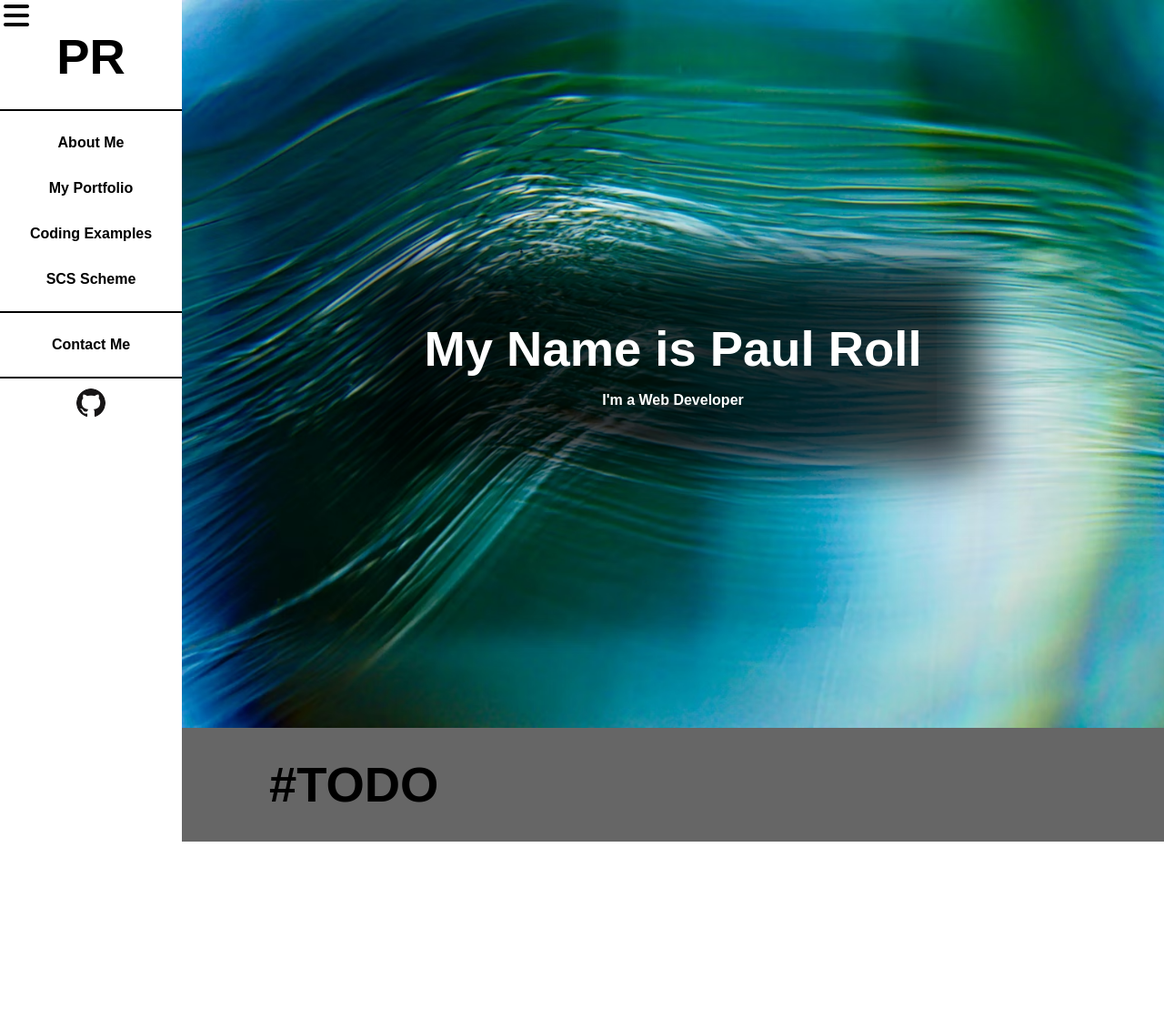
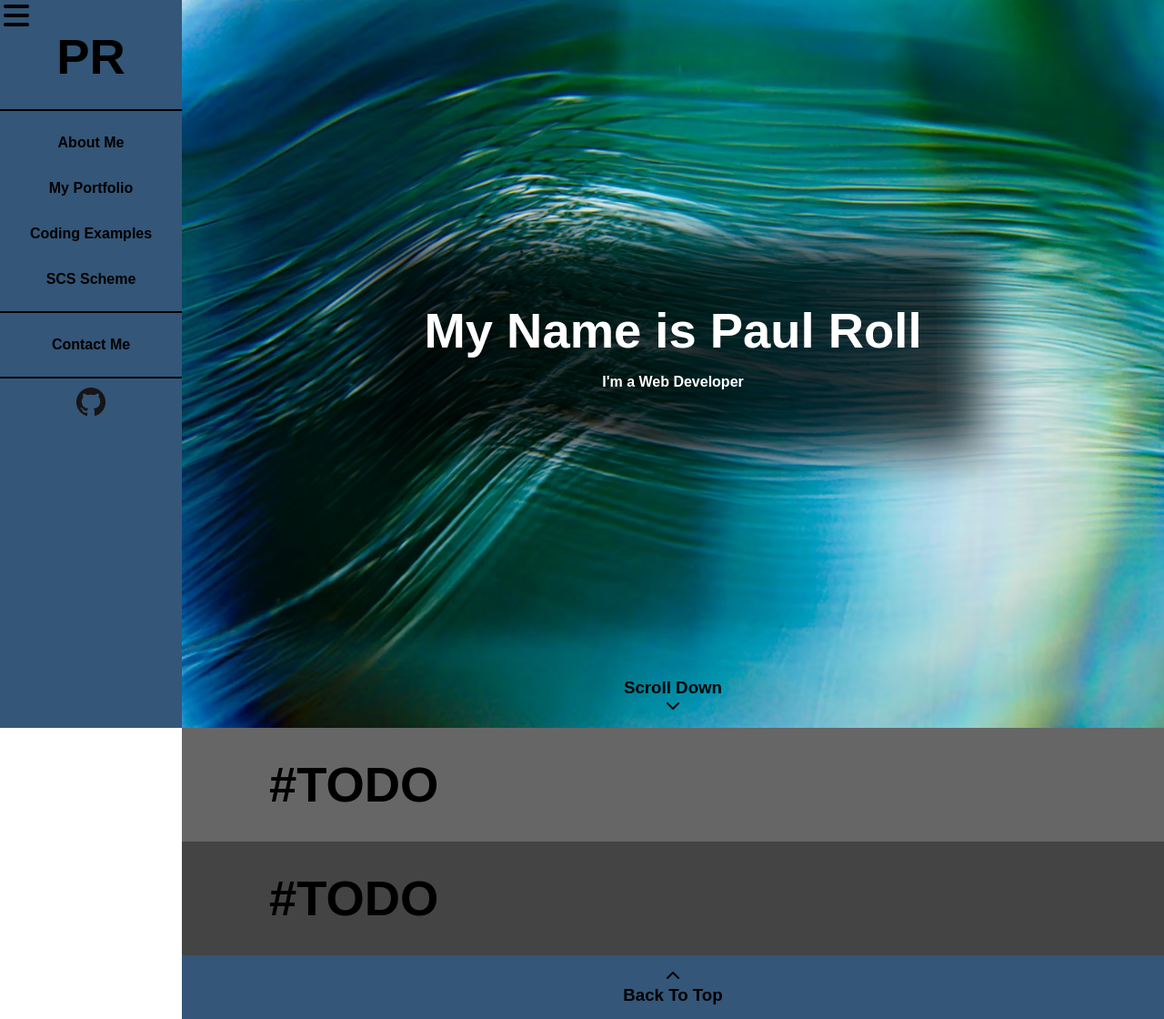
Before and after one commit to paul-roll/Portfolio, a PHP site: page / in a window 1280 px wide. Shown: the whole page at 91% size. Before the commit the page ends 925 px from the top, so only its background shows below. Run offline with PHP 8.4, Linux system fonts and the light colour scheme; some libraries are stand-ins or nearby versions.

Commit message:
Extended sidebar height to full viewport Tweaked github link for non white background Added Scroll Down and Back To Top buttons with temporary button styling Added placeholders for the portfolio and contact sections

```diff
--- a/css/stylesheet.css
+++ b/css/stylesheet.css
@@ -307,23 +307,19 @@ a {
 }
 
 /* line 40, ../../Users/paulr/Desktop/Netmatters/Portfolio/scss/2.base/_2.base.scss */
-a img {
-  border-radius: 50%;
-  border: 1px solid white;
-}
-
-/* line 44, ../../Users/paulr/Desktop/Netmatters/Portfolio/scss/2.base/_2.base.scss */
 a:hover {
   text-decoration: underline;
 }
 
-/* line 46, ../../Users/paulr/Desktop/Netmatters/Portfolio/scss/2.base/_2.base.scss */
+/* line 42, ../../Users/paulr/Desktop/Netmatters/Portfolio/scss/2.base/_2.base.scss */
 a:hover.github img {
+  border: 2px solid white;
+  border-radius: 50%;
   background-color: white;
   filter: invert(1);
 }
 
-/* line 53, ../../Users/paulr/Desktop/Netmatters/Portfolio/scss/2.base/_2.base.scss */
+/* line 51, ../../Users/paulr/Desktop/Netmatters/Portfolio/scss/2.base/_2.base.scss */
 .burger {
   position: absolute;
   font-size: 2em;
@@ -331,25 +327,25 @@ a:hover.github img {
   z-index: 1;
 }
 
-/* line 61, ../../Users/paulr/Desktop/Netmatters/Portfolio/scss/2.base/_2.base.scss */
+/* line 59, ../../Users/paulr/Desktop/Netmatters/Portfolio/scss/2.base/_2.base.scss */
 .sidebar {
   margin: 0;
   padding: 0;
   width: 200px;
-  background-color: white;
+  background-color: #345678;
   position: fixed;
   overflow: hidden;
+  height: 100%;
 }
 
-/* line 68, ../../Users/paulr/Desktop/Netmatters/Portfolio/scss/2.base/_2.base.scss */
+/* line 67, ../../Users/paulr/Desktop/Netmatters/Portfolio/scss/2.base/_2.base.scss */
 .sidebar .flex-container {
-  height: 100%;
   display: flex;
   flex-direction: column;
   align-items: center;
 }
 
-/* line 77, ../../Users/paulr/Desktop/Netmatters/Portfolio/scss/2.base/_2.base.scss */
+/* line 75, ../../Users/paulr/Desktop/Netmatters/Portfolio/scss/2.base/_2.base.scss */
 .banner {
   color: white;
   background-image: url(../img/banner.avif);
@@ -357,7 +353,7 @@ a:hover.github img {
   text-align: center;
 }
 
-/* line 82, ../../Users/paulr/Desktop/Netmatters/Portfolio/scss/2.base/_2.base.scss */
+/* line 80, ../../Users/paulr/Desktop/Netmatters/Portfolio/scss/2.base/_2.base.scss */
 .banner .flex-container {
   height: 100vh;
   display: flex;
@@ -366,107 +362,141 @@ a:hover.github img {
   align-items: center;
 }
 
-/* line 88, ../../Users/paulr/Desktop/Netmatters/Portfolio/scss/2.base/_2.base.scss */
+/* line 86, ../../Users/paulr/Desktop/Netmatters/Portfolio/scss/2.base/_2.base.scss */
 .banner .flex-container > div {
   background-color: rgba(0, 0, 0, 0.75);
   box-shadow: 0 0 50px 50px rgba(0, 0, 0, 0.75);
+  margin-top: auto;
+}
+
+/* line 91, ../../Users/paulr/Desktop/Netmatters/Portfolio/scss/2.base/_2.base.scss */
+.banner .flex-container > a {
+  margin-top: auto;
 }
 
 /* line 96, ../../Users/paulr/Desktop/Netmatters/Portfolio/scss/2.base/_2.base.scss */
-.test {
+.portfolio {
   background-color: #666;
 }
 
-/* line 100, ../../Users/paulr/Desktop/Netmatters/Portfolio/scss/2.base/_2.base.scss */
+/* line 99, ../../Users/paulr/Desktop/Netmatters/Portfolio/scss/2.base/_2.base.scss */
+.contact {
+  background-color: #444;
+}
+
+/* line 102, ../../Users/paulr/Desktop/Netmatters/Portfolio/scss/2.base/_2.base.scss */
+.footer {
+  background-color: #345678;
+  text-align: center;
+}
+
+/* line 108, ../../Users/paulr/Desktop/Netmatters/Portfolio/scss/2.base/_2.base.scss */
+.btn {
+  display: inline-block;
+}
+
+/* line 110, ../../Users/paulr/Desktop/Netmatters/Portfolio/scss/2.base/_2.base.scss */
+.btn:hover {
+  color: white;
+  background-color: rgba(0, 0, 0, 0.75);
+  box-shadow: 0 0 10px 10px rgba(0, 0, 0, 0.75);
+}
+
+/* line 115, ../../Users/paulr/Desktop/Netmatters/Portfolio/scss/2.base/_2.base.scss */
+.btn h3 {
+  margin: 0;
+}
+
+/* line 120, ../../Users/paulr/Desktop/Netmatters/Portfolio/scss/2.base/_2.base.scss */
 .wrapper {
   padding: 15px;
   margin: 0 auto;
 }
 
 @media (min-width: 576px) {
-  /* line 100, ../../Users/paulr/Desktop/Netmatters/Portfolio/scss/2.base/_2.base.scss */
+  /* line 120, ../../Users/paulr/Desktop/Netmatters/Portfolio/scss/2.base/_2.base.scss */
   .wrapper {
     max-width: 362px;
   }
 }
 
 @media (min-width: 768px) {
-  /* line 100, ../../Users/paulr/Desktop/Netmatters/Portfolio/scss/2.base/_2.base.scss */
+  /* line 120, ../../Users/paulr/Desktop/Netmatters/Portfolio/scss/2.base/_2.base.scss */
   .wrapper {
     max-width: 550px;
   }
 }
 
 @media (min-width: 992px) {
-  /* line 100, ../../Users/paulr/Desktop/Netmatters/Portfolio/scss/2.base/_2.base.scss */
+  /* line 120, ../../Users/paulr/Desktop/Netmatters/Portfolio/scss/2.base/_2.base.scss */
   .wrapper {
     max-width: 770px;
   }
 }
 
 @media (min-width: 1200px) {
-  /* line 100, ../../Users/paulr/Desktop/Netmatters/Portfolio/scss/2.base/_2.base.scss */
+  /* line 120, ../../Users/paulr/Desktop/Netmatters/Portfolio/scss/2.base/_2.base.scss */
   .wrapper {
     max-width: 950px;
   }
 }
 
-/* line 117, ../../Users/paulr/Desktop/Netmatters/Portfolio/scss/2.base/_2.base.scss */
+/* line 137, ../../Users/paulr/Desktop/Netmatters/Portfolio/scss/2.base/_2.base.scss */
 .hidden {
   display: none;
 }
 
 @media (min-width: 576px) {
-  /* line 121, ../../Users/paulr/Desktop/Netmatters/Portfolio/scss/2.base/_2.base.scss */
+  /* line 141, ../../Users/paulr/Desktop/Netmatters/Portfolio/scss/2.base/_2.base.scss */
   .hide-xs {
     display: none;
   }
 }
 
 @media (min-width: 576px) {
-  /* line 126, ../../Users/paulr/Desktop/Netmatters/Portfolio/scss/2.base/_2.base.scss */
+  /* line 146, ../../Users/paulr/Desktop/Netmatters/Portfolio/scss/2.base/_2.base.scss */
   .show-xs {
     display: inherit;
   }
 }
 
 @media (min-width: 768px) {
-  /* line 132, ../../Users/paulr/Desktop/Netmatters/Portfolio/scss/2.base/_2.base.scss */
+  /* line 152, ../../Users/paulr/Desktop/Netmatters/Portfolio/scss/2.base/_2.base.scss */
   .hide-sm {
     display: none;
   }
 }
 
 @media (min-width: 768px) {
-  /* line 137, ../../Users/paulr/Desktop/Netmatters/Portfolio/scss/2.base/_2.base.scss */
+  /* line 157, ../../Users/paulr/Desktop/Netmatters/Portfolio/scss/2.base/_2.base.scss */
   .show-sm {
     display: inherit;
   }
 }
 
 @media (min-width: 992px) {
-  /* line 143, ../../Users/paulr/Desktop/Netmatters/Portfolio/scss/2.base/_2.base.scss */
+  /* line 163, ../../Users/paulr/Desktop/Netmatters/Portfolio/scss/2.base/_2.base.scss */
   .hide-md {
     display: none;
   }
 }
 
 @media (min-width: 992px) {
-  /* line 148, ../../Users/paulr/Desktop/Netmatters/Portfolio/scss/2.base/_2.base.scss */
+  /* line 168, ../../Users/paulr/Desktop/Netmatters/Portfolio/scss/2.base/_2.base.scss */
   .show-md {
     display: inherit;
   }
 }
 
 @media (min-width: 1200px) {
-  /* line 154, ../../Users/paulr/Desktop/Netmatters/Portfolio/scss/2.base/_2.base.scss */
+  /* line 174, ../../Users/paulr/Desktop/Netmatters/Portfolio/scss/2.base/_2.base.scss */
   .hide-lg {
     display: none;
   }
 }
 
 @media (min-width: 1200px) {
-  /* line 159, ../../Users/paulr/Desktop/Netmatters/Portfolio/scss/2.base/_2.base.scss */
+  /* line 179, ../../Users/paulr/Desktop/Netmatters/Portfolio/scss/2.base/_2.base.scss */
   .show-lg {
     display: inherit;
   }
--- a/index.html
+++ b/index.html
@@ -2,7 +2,7 @@
 <html>
 
   <head>
-    <title>#TODO</title>
+    <title>Paul Roll - Portfolio</title>
     <meta charset="UTF-8">
     <meta name="viewport" content="width=device-width, initial-scale=1">
     <link rel="stylesheet" href="css/stylesheet.css">
@@ -12,6 +12,7 @@
   <body>
 
     <header>
+
       <div class="burger">
         <a href="#"><i class="fa fa-bars"></i></a>
       </div>
@@ -29,9 +30,6 @@
           <a class="github" href="https://github.com/paul-roll" target="_blank"><img src="img/GitHub-Mark-32px.png"></a>
         </div>
       </nav>
-    </header>
-
-    <main>
 
       <section class="banner">
         <div class="wrapper flex-container">
@@ -39,10 +37,29 @@
             <h1>My Name is <br class="hide-md">Paul Roll</h1>
             <p>I'm a Web Developer</p>
           </div>
+
+          <a href="#portfolio">
+            <div class="btn">
+              <h3>Scroll Down</h3>
+              <i class="fa-solid fa-chevron-down"></i>
+            </div>
+          </a>
+
         </div>
       </section>
 
-      <section class="test">
+    </header>
+
+    <main>
+
+      <section class="portfolio">
+        <div class="wrapper">
+          <a name="portfolio"></a>
+          <h1>#TODO</h1>
+        </div>
+      </section>
+
+      <section class="contact">
         <div class="wrapper">
           <h1>#TODO</h1>
         </div>
@@ -50,7 +67,18 @@
 
     </main>
 
-    <footer></footer>
+    <footer>
+      <section class="footer">
+        <div class="wrapper">
+          <a href="#top">
+            <div class="btn">
+              <i class="fa-solid fa-chevron-up"></i>
+              <h3>Back To Top</h3>
+            </div>
+          </a>
+        </div>
+      </section>
+    </footer>
 
   </body>
 </html>
--- a/scss/2.base/_2.base.scss
+++ b/scss/2.base/_2.base.scss
@@ -37,13 +37,11 @@ hr {
 a {
     text-decoration: none;
     color: black;
-    img {
-        border-radius: 50%;
-        border: 1px solid white;
-    }
     &:hover {
         text-decoration: underline;
         &.github img {
+            border: 2px solid white;
+            border-radius: 50%;
             background-color: white;
             filter: invert(1);
         }
@@ -62,11 +60,11 @@ a {
     margin: 0;
     padding: 0;
     width: 200px;
-    background-color: white;
+    background-color: #345678;
     position: fixed;
     overflow: hidden;
+    height: 100%;
     .flex-container {
-        height: 100%;
         display: flex;
         flex-direction: column;
         // justify-content: center;
@@ -88,13 +86,35 @@ a {
         > div {
             background-color: rgba(black, 0.75);
             box-shadow: 0 0 50px 50px rgba(black, 0.75);
+            margin-top: auto;
+        }
+        > a {
+            margin-top: auto;
         }
     }
+}
+.portfolio {
+    background-color: #666;
+}
+.contact {
+    background-color: #444;
+}
+.footer {
+    background-color: #345678;
+    text-align: center;
 
 }
 
-.test {
-    background-color: #666;
+.btn {
+    display: inline-block;
+    &:hover {
+        color: white;
+        background-color: rgba(black, 0.75);
+        box-shadow: 0 0 10px 10px rgba(black, 0.75);
+    }
+    h3 {
+        margin: 0;
+    }
 }
 
 .wrapper {
```
Also changed, not shown: 1 other file.
